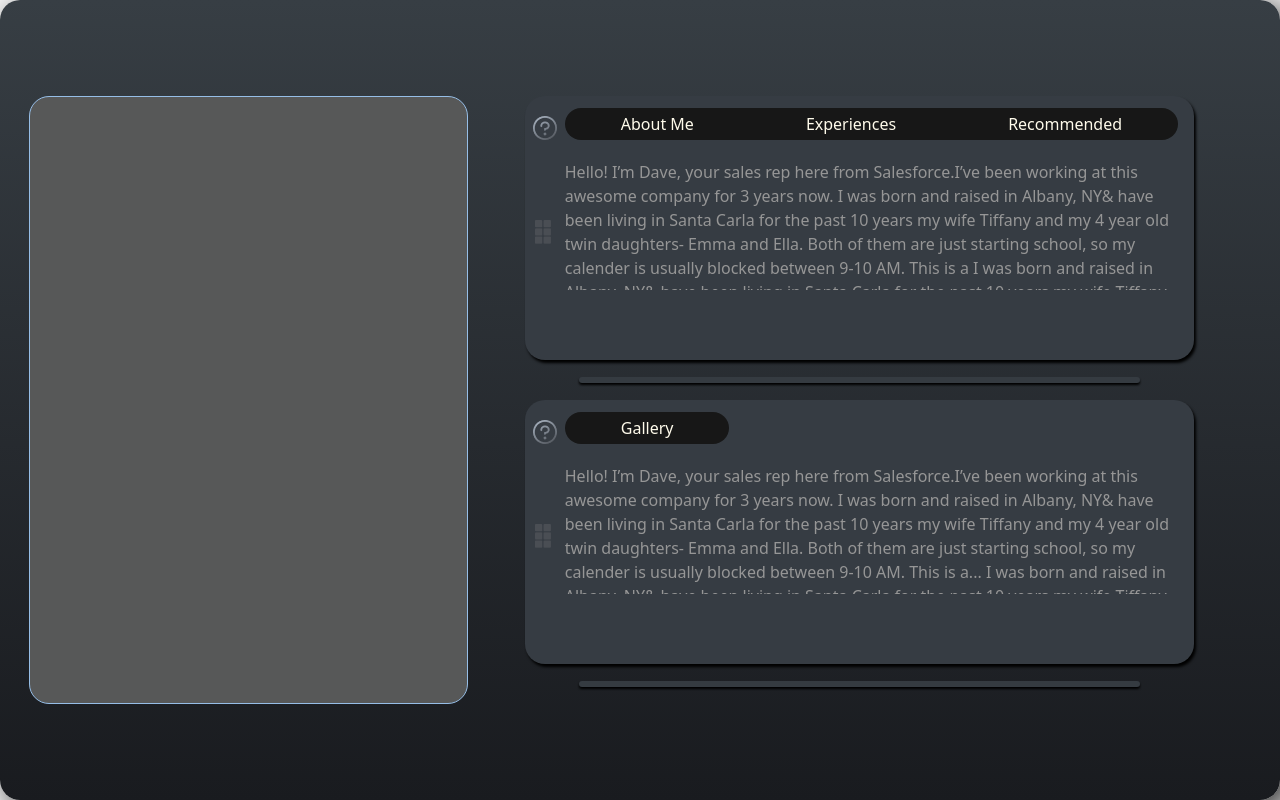
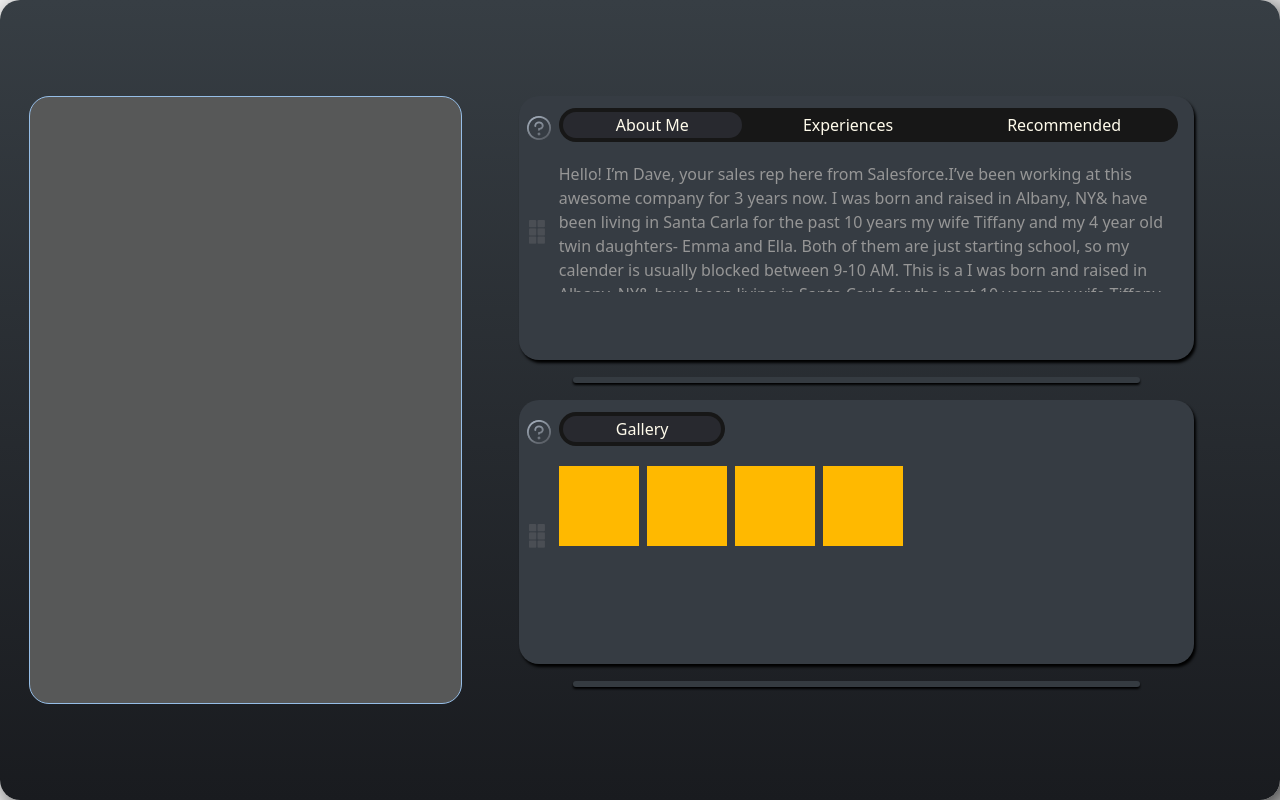
Before and after one commit to Kartikey-Singh-Gahlot/kartikey-internshala-assignment, a Next.js app: page / in a window 1280 px wide. Built offline with nearby package versions, Linux system fonts and the light colour scheme.

Commit message:
added active nav button styling

```diff
--- a/src/app/cards.js
+++ b/src/app/cards.js
@@ -33,21 +33,18 @@ export function GalleryCard(){
               <img src="/questionMark.png" className="h-[24px] w-[24px] object-contain" />
               <img src="/menuRectangle.png" className="h-[24px] w-[24px] object-contain" />
             </div>
+
             <div>
 
-            <NavBar listItems={["Gallery"]}/>
+              <NavBar listItems={["Gallery"]}/>
 
-              <div className=" flex flex-col justify-center py-5">
-                  <p className=" text-[#969696] h-[130px] overflow-y-scroll px-2">
-                     Hello! I’m Dave, your sales rep here from Salesforce.I’ve been working at this awesome company for 3 years now.
-                     I was born and raised in Albany, NY& have been living in Santa Carla for the past 10 years my wife Tiffany and my 4 year old twin daughters- Emma and Ella. Both of them are just starting school, so my calender is usually blocked between 9-10 AM. This is a...
-                     I was born and raised in Albany, NY& have been living in Santa Carla for the past 10 years my wife Tiffany and my 4 year old twin daughters- Emma and Ella. Both of them are just starting school, so my calender is usually blocked between 9-10 AM. This is a...
-                     I was born and raised in Albany, NY& have been living in Santa Carla for the past 10 years my wife Tiffany and my 4 year old twin daughters- Emma and Ella. Both of them are just starting school, so my calender is usually blocked between 9-10 AM. This is a...
-                  </p>
+              <div className="w-full  gap-2 flex justify-evenly py-5 px-2">
+                   <div className="h-20 w-20 bg-amber-400"/>
+                   <div className="h-20 w-20 bg-amber-400"/>
+                   <div className="h-20 w-20 bg-amber-400"/>
+                   <div className="h-20 w-20 bg-amber-400"/>
               </div>
-
             </div>
-
         </div>
     )
 }
--- a/src/app/navBar.js
+++ b/src/app/navBar.js
@@ -1,9 +1,22 @@
 "use client";
 
+import {useState} from "react";
+
 export function NavBar({listItems}){
+
+
+
+    const [activeNav, setActiveNav] = useState(0);
+
+
+    function trgrActive(idx){
+     setActiveNav(idx);
+    }
+
     const liItems = listItems.map((i, idx)=>{
-        return  <li  key={idx} className="w-full text-center py-[10] px-13 text-nowrap hover:bg-[#28292F] rounded-[20px]">{i}</li>}
+        return  <li  key={idx} className={`w-full text-center py-[10] px-13 text-nowrap hover:border-[#28292F] border border-[#ffffff00] rounded-[20px] cursor-pointer transition-all duration-200 ${(activeNav==idx)?"bg-[#28292F]":""}`} onClick={()=>{ trgrActive(idx)}}>{i}</li>}
     );
+
     return(
      <nav className="px-2 box-border">
         <ul className="flex w-fit gap-2 rounded-[20px] bg-[#171717] text-amber-50 p-1 box-border">
--- /dev/null
+++ b/src/app/tools.js
@@ -0,0 +1 @@
+export  const navStyle = ["w-full text-center py-[10] px-13 text-nowrap hover:bg-[#28292F] rounded-[20px]", "w-full text-center py-[10] px-13 text-nowrap bg-[#28292F] rounded-[20px]"];
```
